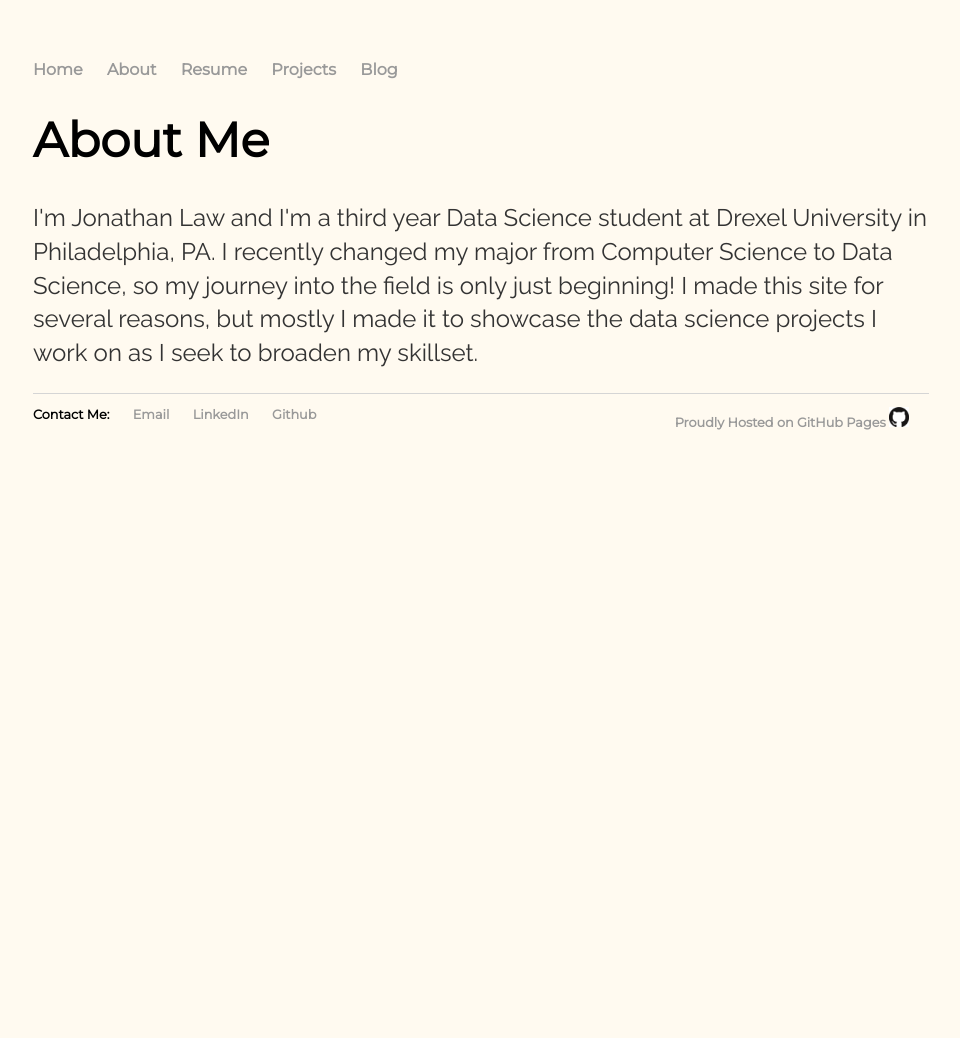
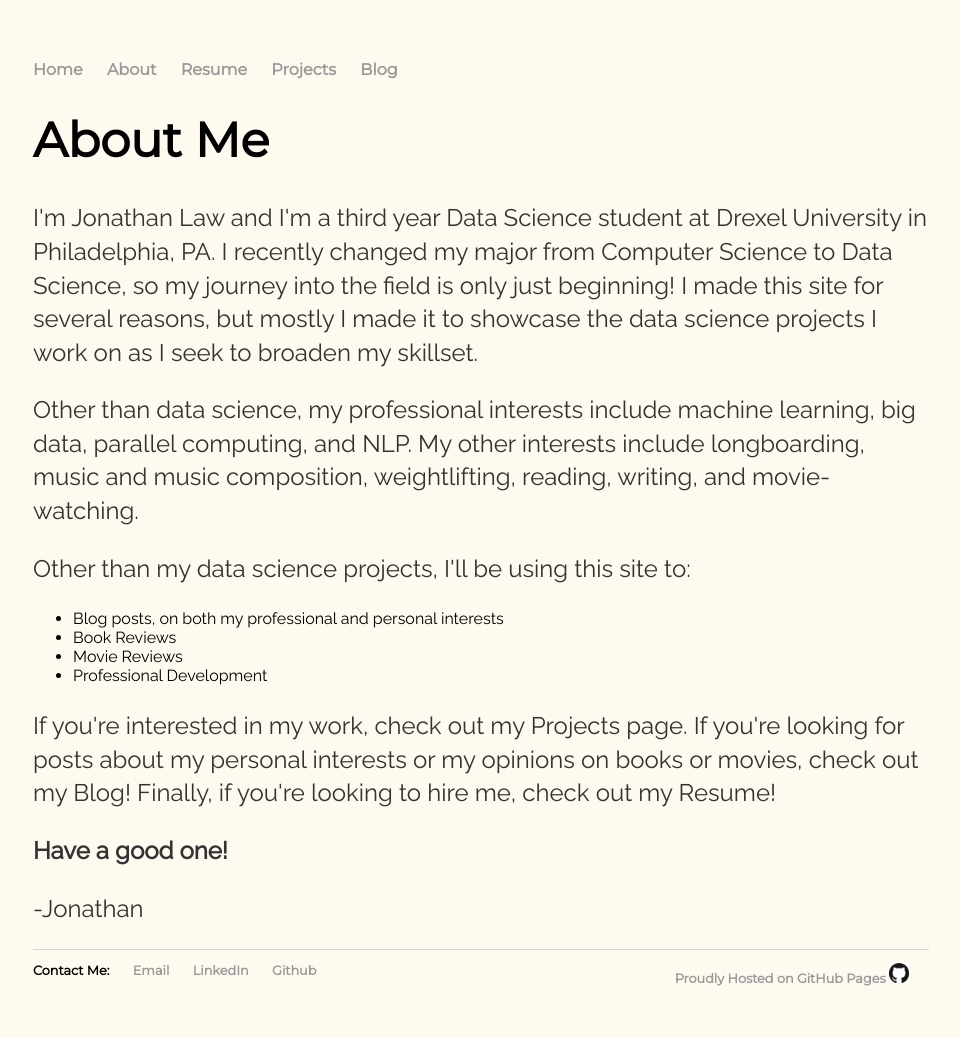
Before and after one commit to shindig7/my-site, a Jekyll site: the page built from about.html, in a window 1280 px wide. Shown: the whole page, without its empty margins (159-1119 px from the left). Built offline with Jekyll 4.4.1, drawn with Linux system fonts in a browser that asks for light colours; before the commit the page ends 900 px from its top, so only the background shows below that.

Commit message:
Expanded the about page

```diff
--- a/about.html
+++ b/about.html
@@ -8,3 +8,14 @@ published: true
   <h1>About Me</h1>
 </div><!-- /.blurb -->
 <p> I'm Jonathan Law and I'm a third year Data Science student at Drexel University in Philadelphia, PA. I recently changed my major from Computer Science to Data Science, so my journey into the field is only just beginning! I made this site for several reasons, but mostly I made it to showcase the data science projects I work on as I seek to broaden my skillset.</p>
+<p> Other than data science, my professional interests include machine learning, big data, parallel computing, and NLP. My other interests include longboarding, music and music composition, weightlifting, reading, writing, and movie-watching. <p>
+<p> Other than my data science projects, I'll be using this site to: </p>
+<ul>
+	<li> Blog posts, on both my professional and personal interests </li>
+	<li> Book Reviews </li>
+	<li> Movie Reviews </li>
+	<li> Professional Development </li>
+</ul>
+<p> If you're interested in my work, check out my Projects page. If you're looking for posts about my personal interests or my opinions on books or movies, check out my Blog! Finally, if you're looking to hire me, check out my Resume! </p>
+<p><strong>Have a good one!</strong></p>
+<p>-Jonathan</p>
```
